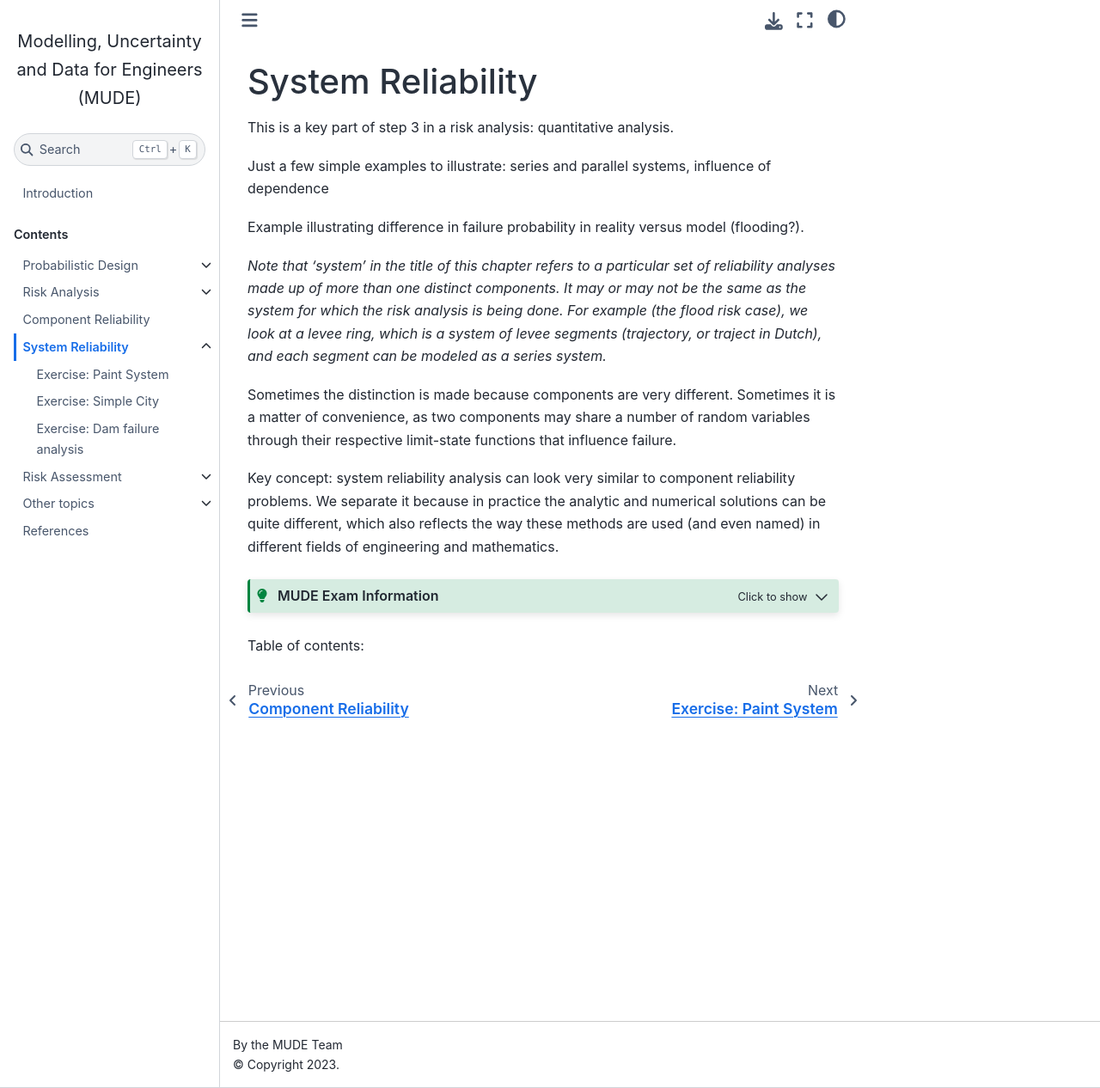
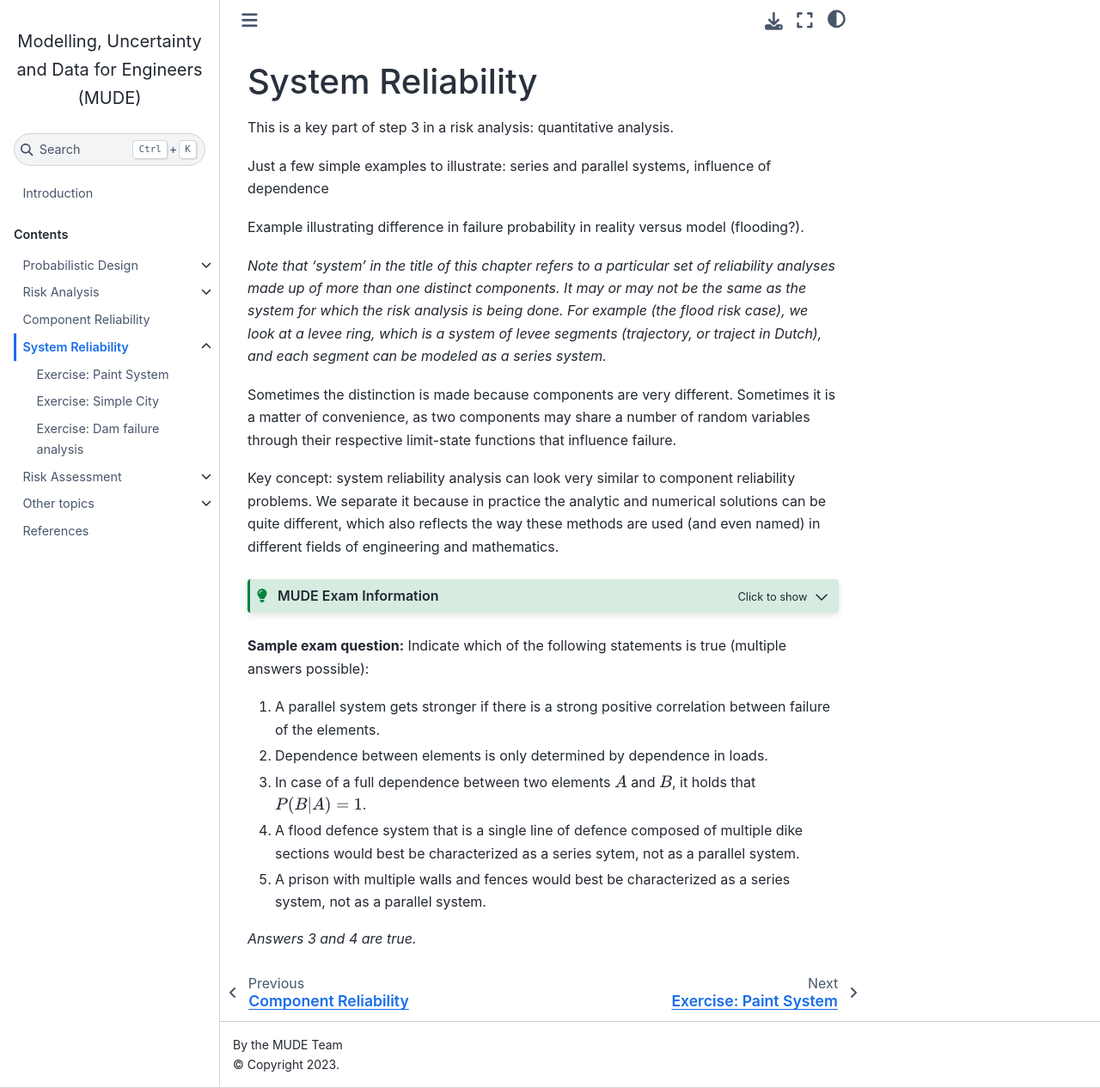
Before and after one commit to TUDelft-CITG/MUDE, a Jupyter Book: the page built from book/reliability-system/overview.md, in a window 1280 px wide and 1266 px high. Shown: the whole window at 86% size. Built offline with Jupyter Book 1.0.4 settings and Sphinx 7.4.7 and the Sphinx Book theme 1.1.4, drawn with Linux system fonts in a browser that asks for light colours.

Commit message:
add simple practice question

````diff
--- a/book/reliability-system/overview.md
+++ b/book/reliability-system/overview.md
@@ -17,7 +17,16 @@ Key concept: system reliability analysis can look very similar to component reli
 For the exam, you should be able to recognize and solve simple series and parallel systems, as well as describe the influence dependence between components may have on the calculated probability of interest.
 ```
 
-Table of contents:
+**Sample exam question:** Indicate which of the following statements is true (multiple answers possible):
+   1. A parallel system gets stronger if there is a strong positive correlation between failure of the elements.
+   2. Dependence between elements is only determined by dependence in loads.
+   3. In case of a full dependence between two elements $A$ and $B$, it holds that $P(B|A)=1$.
+   4. A flood defence system that is a single line of defence composed of multiple dike sections would best be characterized as a series sytem, not as a parallel system.
+   5. A prison with multiple walls and fences would best be characterized as a series system, not as a parallel system.
+
+*Answers 3 and 4 are true.*
+
+%Table of contents:
 
 % ```{tableofcontents}
 % ```
````
